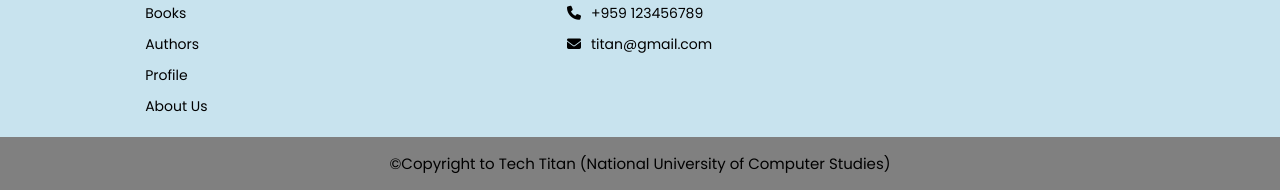
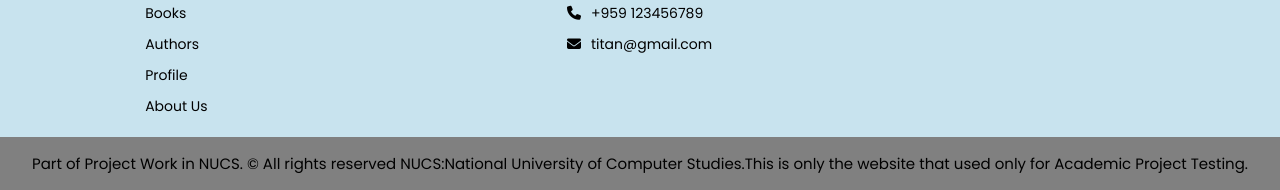
Before and after one commit to ALwanThaMarLay-TAKE/Titan-Library, a plain HTML site: page မီReader.html in a window 1280 px wide. Shown: the part 901-1091 px from the top of the page. Drawn offline with Linux system fonts and the light colour scheme.

Commit message:
Update footer မီReader.html

```diff
--- a/မီReader.html
+++ b/မီReader.html
@@ -182,7 +182,7 @@
       </div>
 
       <p class="end">
-        &copy;Copyright to Tech Titan (National University of Computer Studies)
+          Part of Project Work in NUCS. &copy; All rights reserved NUCS:National University of Computer Studies.This is only the website that used only for Academic Project Testing.
       </p>
     </footer>
   </body>
```
